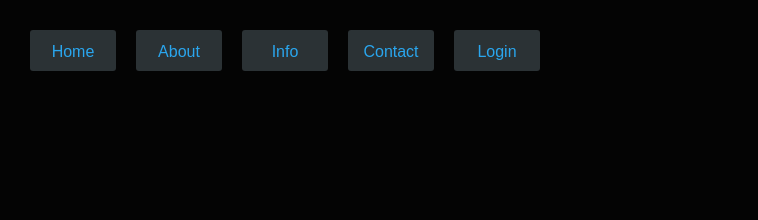
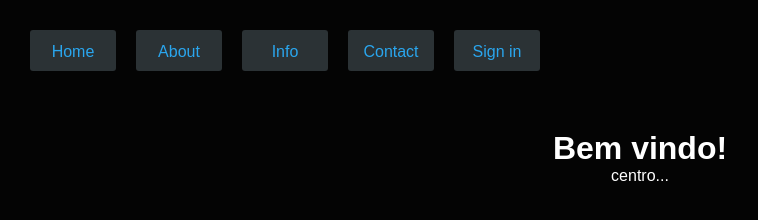
Before and after one commit to EmersonCob/Projetos_CSS, a plain HTML site: page Tela_Login_2.0/home.html in a window 1280 px wide. Shown: the whole page, without its empty margins (0-758 px from the left). Drawn offline with Linux system fonts and the light colour scheme.

Commit message:
Update
Update

```diff
--- a/Tela_Login_2.0/home.css
+++ b/Tela_Login_2.0/home.css
@@ -25,7 +25,7 @@ nav {
 
 .menu ul li {
     background-color: #2b3235 ;
-    float: left; /* deixar o menu flutuando a direita*/
+    float: left; /* deixar o menu flutuando a esquerda*/
     margin: 10px;
     border-radius: 3px;
 }
@@ -46,6 +46,15 @@ a {
     border-radius: 3px;
 }
 
+#newContainer{
+    color: #ffffff;
+    text-align: center;
+    margin-top: 100px;
+
+}
+
 h1 {
     color: #ffffff;
+    text-align: center;
+    margin-top: 100px;
 }
--- a/Tela_Login_2.0/home.html
+++ b/Tela_Login_2.0/home.html
@@ -14,8 +14,15 @@
             <li><a href="about.html">About</a></li>
             <li><a href="info.html">Info</a></li>
             <li><a href="contact.html">Contact</a></li>
-            <li><a href="indextheme.html">Login</a></li>
+            <li><a href="indextheme.html">Sign in</a></li>
         </ul>
     </nav>
+    <div id="newContainer">
+        <h1>Bem vindo!</h1>
+        <div>
+            centro...
+
+        </div>
+    </div>
 </body>
 </html>
--- a/Tela_Login_2.0/info.css
+++ b/Tela_Login_2.0/info.css
@@ -25,7 +25,7 @@ nav {
 
 .menu ul li {
     background-color: #2b3235 ;
-    float: left; /* deixar o menu flutuando a direita*/
+    float: left; /* deixar o menu flutuando a esquerda*/
     margin: 10px;
     border-radius: 3px;
 }
@@ -47,9 +47,10 @@ a {
 }
 
 #newContainer{
-    align-items: center;
-    width: 100vw;
-    background-color: #111111;
+    color: #ffffff;
+    text-align: center;
+    margin-top: 100px;
+
 }
 
 h1 {
```
Also changed, not shown: Tela_Login_2.0/info.html (+2 -1 lines).
